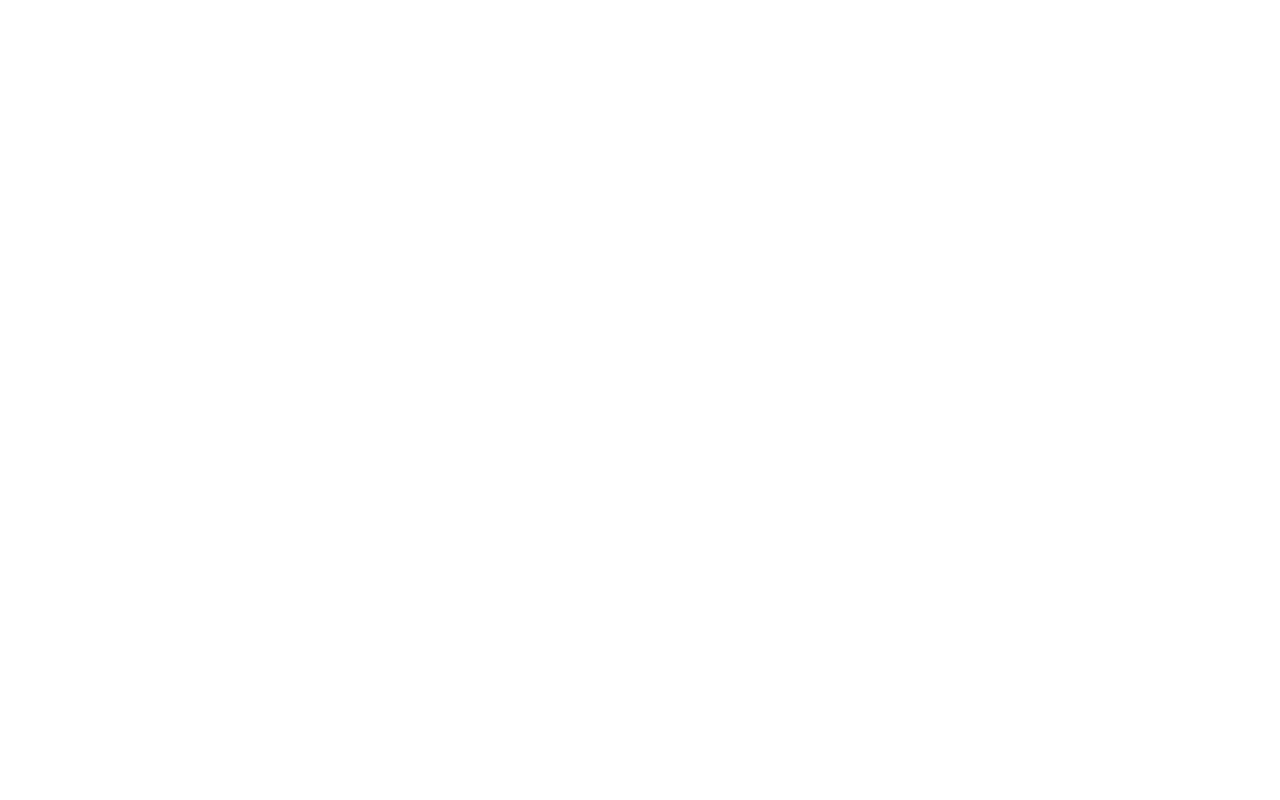
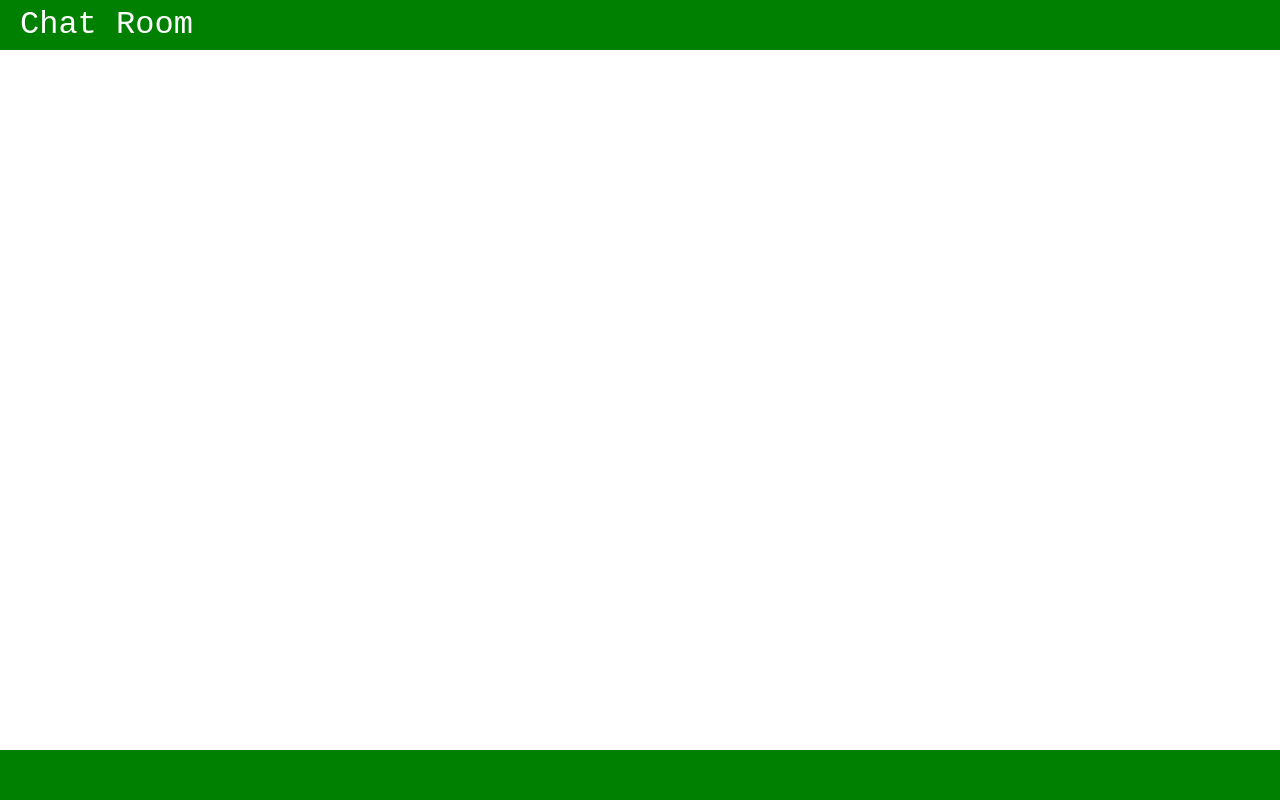
Before and after one commit to Jungne/SB5-U1-Projekt-Individual, a website: page public/chatroom.html in a window 1280 px wide. Drawn offline with Linux system fonts and the light colour scheme.

Commit message:
#11 Added top and bottom bar

```diff
--- a/public/chatroom.html
+++ b/public/chatroom.html
@@ -10,6 +10,11 @@
 </head>
 
 <body>
+    <div id="top-bar">
+        <h1>Chat Room</h1>
+    </div>
+    <div id="bottom-bar">
+    </div>
 </body>
 
 </html>
```
